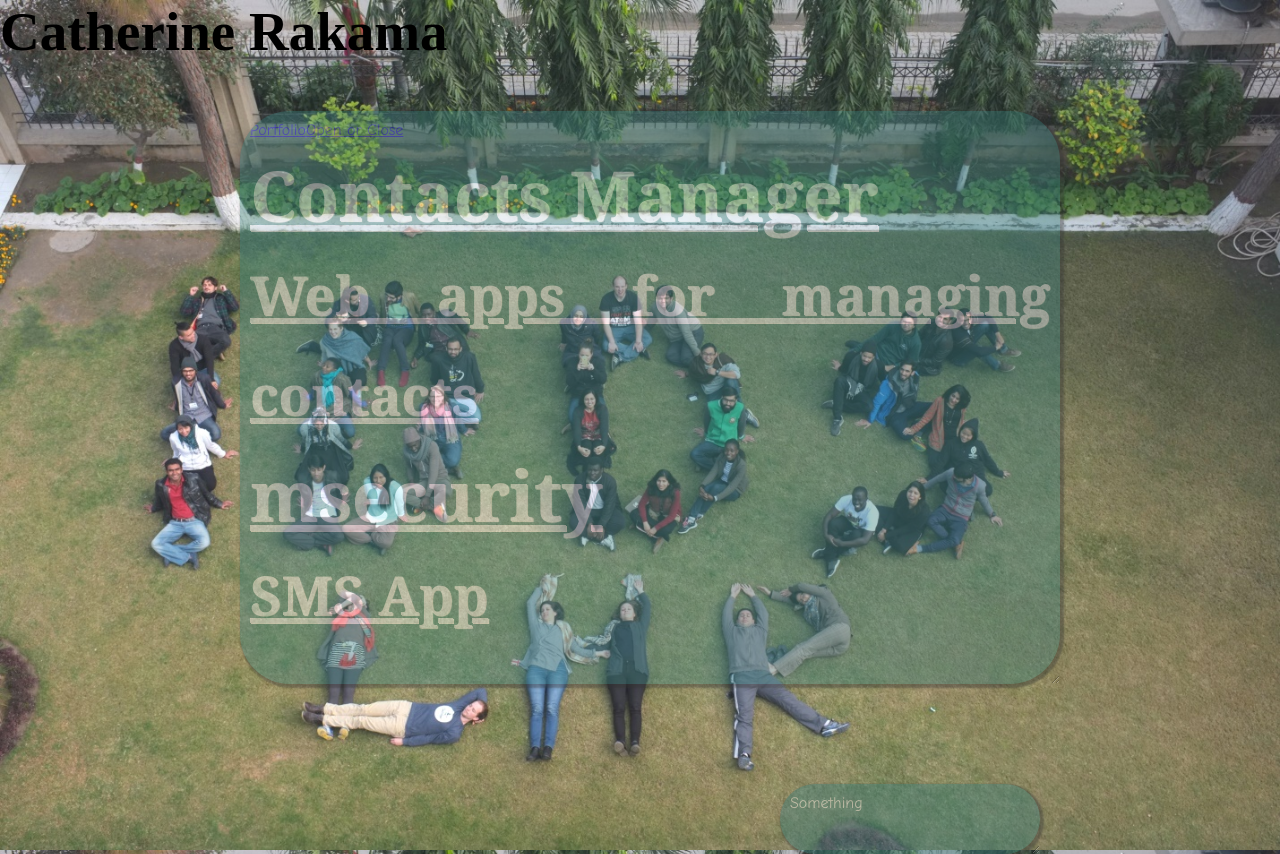
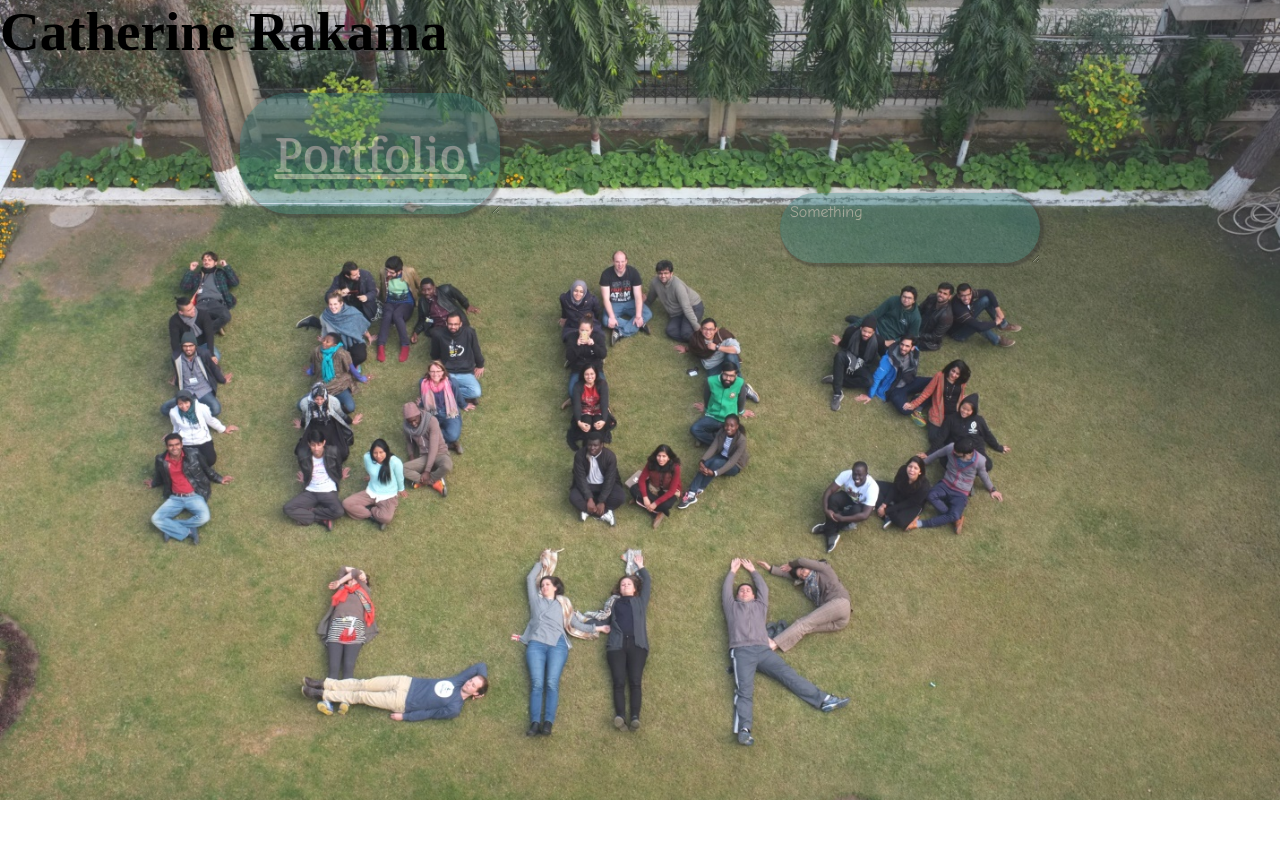
Before and after one commit to crakama/crakama.github.io, a website: page index.html in a window 1280 px wide. After the commit the page ends 800 px from the top, so only its background shows below. Drawn offline with Linux system fonts and the light colour scheme; files that its build step writes are made by us from their sources.

Commit message:
restructure divs

```diff
--- a/index.html
+++ b/index.html
@@ -29,10 +29,9 @@
 
 
 
-<br>
-
-   <div class="box1 st-accordion" id="transbox">
+   <div class="box1 " id="transbox">
         <ul>
+        <li style = "border-bottom: 1px solid #c7deef; overflow: hidden; height: 100px">
 
         <a style = "text-align: center" href="#">Portfolio<span class="st-arrow">Open or Close</span></a>
 
@@ -57,12 +56,14 @@
                   </a>
               </li>
 
-</ul>
+        </ul>
 </div>
 
 
         </div>
-      </div>
+  </li>
+   </ul> <!--############ End of ul  portfolio ############-->
+      </div><!-- </div>   box 1 -->
 
 
      <div class="box2" id="transbox">
@@ -73,7 +74,7 @@
 
 
           </div>
-          </ul> <!--############ End of overall ul ############-->
+
       </div>  <!--############ End div overall st-accordion ############-->
        </div> <!--############ End div wrapper############-->
           </div> <!-- End div container -->
```
